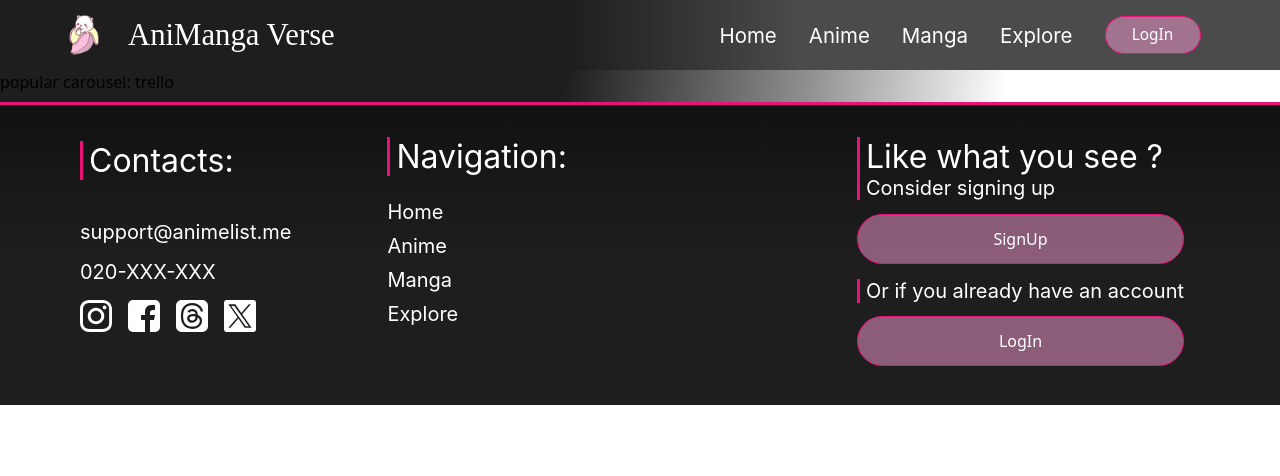
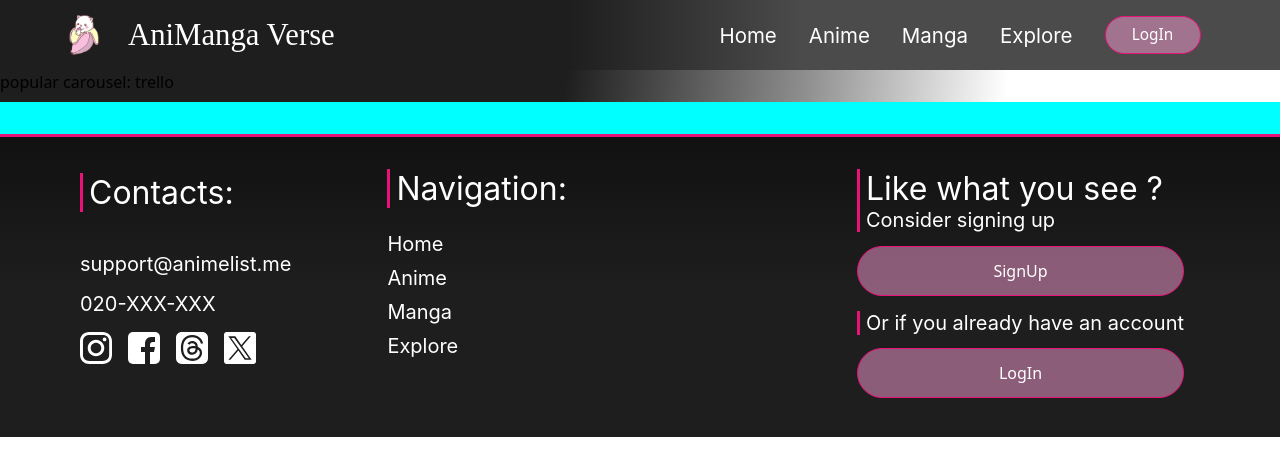
Before and after one commit to lnxfsf/AniMangaVerse, a React (Vite) app: page / in a window 1280 px wide. Shown: the top 476 px of the page. Built offline with nearby package versions, Linux system fonts and the light colour scheme; a web font is replaced by a local one.

Commit message:
fix naming, add upcomingcarousel component

```diff
--- a/src/components/Footer.jsx
+++ b/src/components/Footer.jsx
@@ -34,10 +34,10 @@ export default function Navbar() {
 
                     <div className="social flex flex-row gap-4">
 
-                        <img src="../public/assets/social/ig.svg"></img>
-                        <img src="../public/assets/social/fb.svg"></img>
-                        <img src="../public/assets/social/threads.svg"></img>
-                        <img src="../public/assets/social/x.svg"></img>
+                        <img src="/assets/social/ig.svg"></img>
+                        <img src="/assets/social/fb.svg"></img>
+                        <img src="/assets/social/threads.svg"></img>
+                        <img src="/assets/social/x.svg"></img>
 
 
                     </div>
--- a/src/components/PopularCarousel.jsx
+++ b/src/components/PopularCarousel.jsx
@@ -1,9 +1,9 @@
 
 
-import '../styles/popularcarousel.css'
+import '../styles/PopularCarousel.css'
 
 
-export default function Navbar() {
+export default function PopularCarousel() {
 
     return <>
 
--- /dev/null
+++ b/src/components/UpcomingCarousel.jsx
@@ -0,0 +1,16 @@
+
+
+import '../styles/UpcomingCarousel.css'
+
+
+export default function UpcomingCarousel() {
+
+    return <>
+
+        <div class="main1">
+
+        </div>
+
+    </>
+
+}
--- a/src/pages/Home.jsx
+++ b/src/pages/Home.jsx
@@ -2,6 +2,7 @@
 
 import PopularCarousel from "../components/PopularCarousel";
 
+import UpcomingCarousel from "../components/UpcomingCarousel";
 
 
 export default function Home () {
@@ -9,6 +10,7 @@ export default function Home () {
     return <>
 
         <PopularCarousel />
+        <UpcomingCarousel />
 
 
 
--- /dev/null
+++ b/src/styles/UpcomingCarousel.css
@@ -0,0 +1,5 @@
+.main1 {
+width: 100%;
+height: 2rem;
+background-color: aqua;
+}
```
Also changed, not shown: src/styles/PopularCarousel.css (renamed from src/styles/popularcarousel.css).
